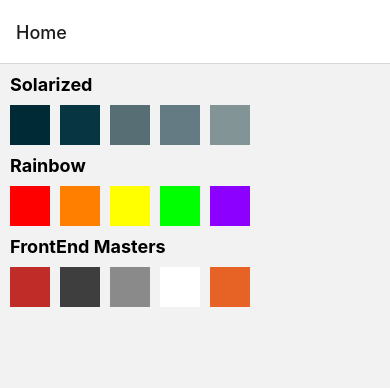
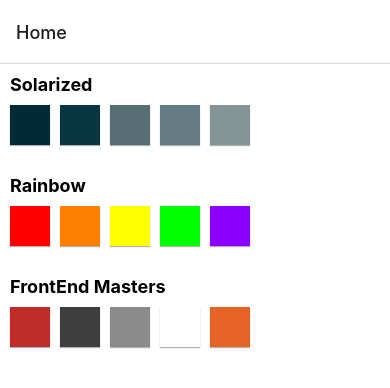
Before and after one commit to teresal92/expo-sbox, a React Native app: screen /Home in a window 390 px wide. Shown: the top 388 px of the page. Built offline with nearby package versions, Linux system fonts and the light colour scheme.

Commit message:
Add styling to color palette preview

```diff
--- a/App.tsx
+++ b/App.tsx
@@ -1,9 +1,6 @@
 import React from 'react';
 import { NavigationContainer } from '@react-navigation/native';
-import {
-  createStackNavigator,
-  StackScreenProps,
-} from '@react-navigation/stack';
+import { createStackNavigator } from '@react-navigation/stack';
 
 import Home from './screens/Home';
 import ColorPalette from './screens/ColorPalette';
@@ -14,17 +11,11 @@
   return (
     <NavigationContainer>
       <Stack.Navigator>
-        <Stack.Screen
-          name="Home"
-          component={Home}
-          options={{ title: 'Home' }}
-        />
+        <Stack.Screen name="Home" component={Home} />
         <Stack.Screen
           name="ColorPalette"
           component={ColorPalette}
-          options={({ route }) => ({
-            title: route.params.item.paletteName,
-          })}
+          options={({ route }) => ({ title: route.params.paletteName })}
         />
       </Stack.Navigator>
     </NavigationContainer>
--- a/components/ColorBox.tsx
+++ b/components/ColorBox.tsx
@@ -34,6 +34,11 @@
     justifyContent: 'center',
     alignItems: 'center',
     marginBottom: 10,
+    shadowColor: '#000',
+    shadowOffset: { width: 0, height: 1 },
+    shadowOpacity: 0.3,
+    shadowRadius: 1,
+    elevation: 2,
   },
   text: {
     fontWeight: 'bold',
--- a/components/ColorPalettePreview.tsx
+++ b/components/ColorPalettePreview.tsx
@@ -1,37 +1,50 @@
 import React from 'react';
-import { View, FlatList, StyleSheet } from 'react-native';
-import { Color } from '../screens/Home';
+import {
+  View,
+  Text,
+  FlatList,
+  StyleSheet,
+  TouchableOpacity,
+} from 'react-native';
 
-type ColorPalettePreviewProp = {
-  colors: Array<Color>;
-};
-
-const ColorPalettePreview: React.FC<ColorPalettePreviewProp> = ({ colors }) => {
+const ColorPalettePreview = ({ item, onPress }) => {
   return (
-    <View style={styles.container}>
+    <TouchableOpacity onPress={onPress}>
+      <Text style={styles.heading}>{item.paletteName}</Text>
       <FlatList
-        horizontal
-        data={colors.slice(0, 5)}
+        style={styles.list}
+        data={item.colors.slice(0, 5)}
         keyExtractor={(item) => item.colorName}
         renderItem={({ item }) => {
-          const backgroundStyle = {
-            backgroundColor: item.hexCode,
-          };
-          return <View style={[styles.box, backgroundStyle]}></View>;
+          return (
+            <View
+              style={[styles.box, { backgroundColor: item.hexCode }]}
+            ></View>
+          );
         }}
       />
-    </View>
+    </TouchableOpacity>
   );
 };
 
 const styles = StyleSheet.create({
-  container: {
-    marginTop: 10,
+  heading: {
+    fontSize: 18,
+    fontWeight: 'bold',
+    marginBottom: 10,
+  },
+  list: {
+    flexDirection: 'row',
+    marginBottom: 30,
   },
   box: {
+    shadowColor: '#000',
+    shadowOffset: { width: 0, height: 1 },
+    shadowOpacity: 0.3,
+    shadowRadius: 1,
+    elevation: 2,
+    height: 40,
     width: 40,
-    height: 40,
-    backgroundColor: 'black',
     marginRight: 10,
   },
 });
--- a/screens/ColorPalette.tsx
+++ b/screens/ColorPalette.tsx
@@ -1,32 +1,29 @@
 import React from 'react';
-import { StyleSheet, View, FlatList } from 'react-native';
+import { StyleSheet, FlatList, Text } from 'react-native';
 
 import ColorBox from '../components/ColorBox';
 
 // TODO: type route
 const ColorPalette = ({ route }) => {
   /* Get the param from route object */
-  const { colors } = route.params.item;
+  const { colors } = route.params;
 
   return (
-    <View style={styles.container}>
     <FlatList
+      style={styles.container}
       data={colors}
       keyExtractor={(item) => item.colorName}
       renderItem={({ item }) => (
         <ColorBox hexCode={item.hexCode} colorName={item.colorName} />
       )}
     />
-    </View>
   );
 };
 
 const styles = StyleSheet.create({
   container: {
     padding: 10,
-  },
-  heading: {
-    fontSize: 18,
+    backgroundColor: 'white',
   },
 });
 
--- a/screens/Home.tsx
+++ b/screens/Home.tsx
@@ -1,13 +1,8 @@
 import React from 'react';
-import {
-  View,
-  Text,
-  FlatList,
-  TouchableOpacity,
-  StyleSheet,
-} from 'react-native';
+import { FlatList, StyleSheet } from 'react-native';
 
 import ColorPalettePreview from '../components/ColorPalettePreview';
+import { TouchableOpacity } from 'react-native-gesture-handler';
 
 export type Color = {
   colorName: string;
@@ -49,7 +44,7 @@
   { colorName: 'Orange', hexCode: '#e66225' },
 ];
 
-type ColorPalette = {
+export type ColorPalette = {
   paletteName: string;
   colors: Array<Color>;
 };
@@ -69,39 +64,32 @@
   },
 ];
 
-// TODO: typecheck navigate: https://reactnavigation.org/docs/typescript/#type-checking-the-navigator
-const Home = ({ navigation: { navigate } }) => {
+const Home = ({ navigation }) => {
   return (
     <FlatList
+      style={styles.list}
       data={COLOR_PALETTES}
       keyExtractor={(item) => item.paletteName}
       renderItem={({ item }) => (
-        <View style={styles.container}>
-          <TouchableOpacity
-            onPress={() => {
-              /* Navigate to route with colors params */
-              navigate('ColorPalette', {
-                item,
-              });
-            }}
-          >
-            <Text style={styles.textStyle}>{item.paletteName}</Text>
-          </TouchableOpacity>
-          <ColorPalettePreview colors={item.colors} />
-        </View>
+        <ColorPalettePreview
+          item={item}
+          onPress={() => {
+            navigation.push('ColorPalette', {
+              paletteName: item.paletteName,
+              colors: item.colors,
+            });
+          }}
+        />
       )}
     />
   );
 };
 
 const styles = StyleSheet.create({
-  container: {
-    marginTop: 10,
-    marginLeft: 10,
-  },
-  textStyle: {
-    fontWeight: 'bold',
-    fontSize: 18,
+  list: {
+    flex: 1,
+    padding: 10,
+    backgroundColor: 'white',
   },
 });
 
```
Lines whose indentation alone changed are shown as unchanged.
